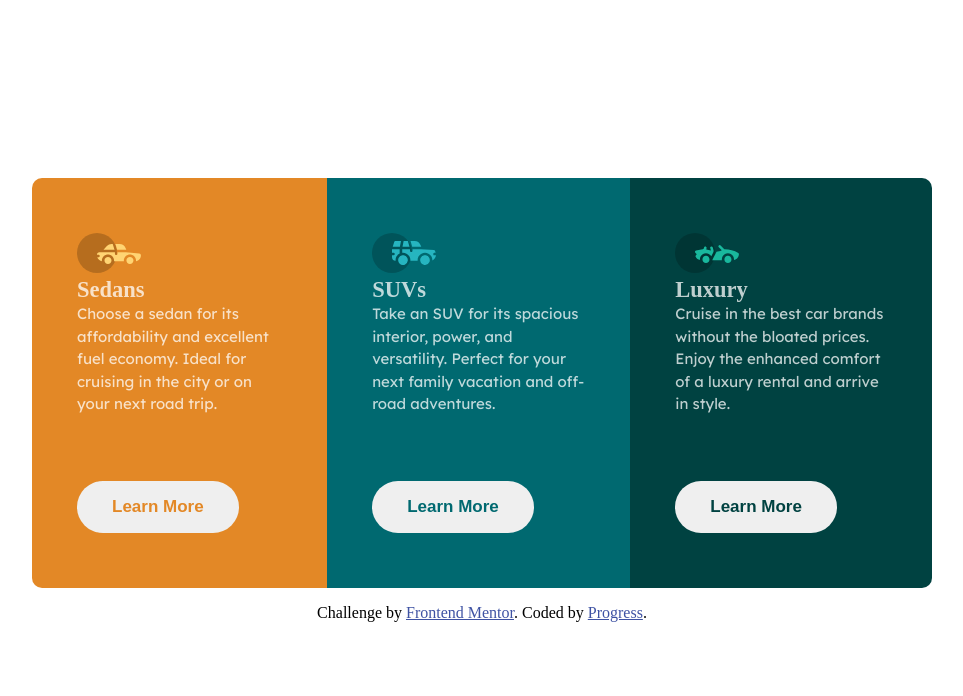
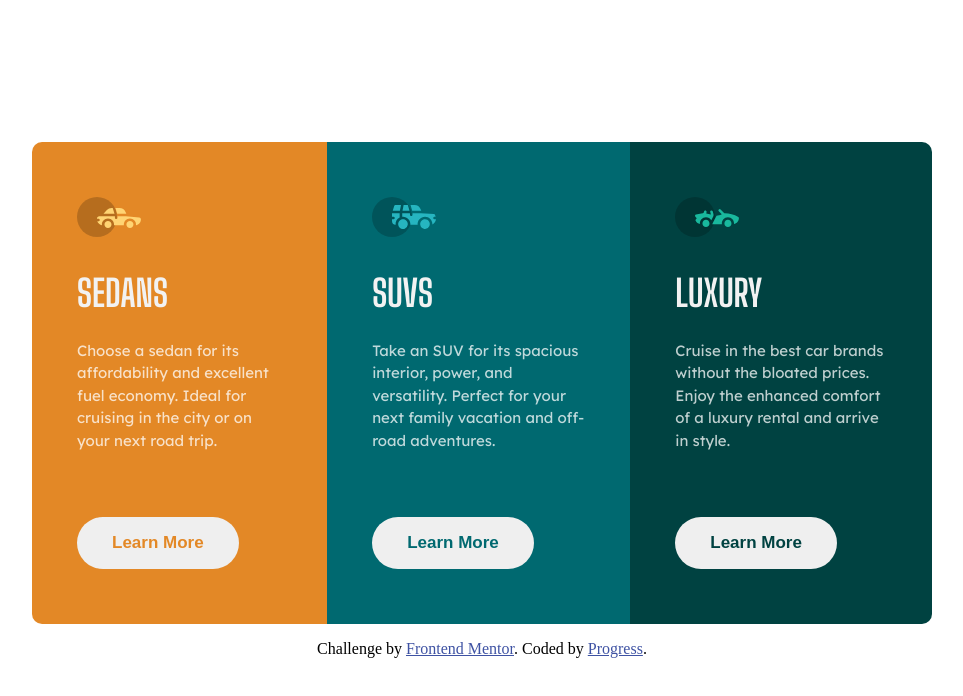
Before and after one commit to Progress2002/3-column-preview-card-component, a website: page index.html in a window 1280 px wide. Shown: the whole page, without its empty margins (158-1121 px from the left). Drawn offline with Linux system fonts and the light colour scheme.

Commit message:
Update styles.css

```diff
--- a/styles.css
+++ b/styles.css
@@ -9,7 +9,7 @@ body {
   font-size: 15px;
 }
 
-h2 {
+h1 {
   font-family: 'Big Shoulders Display', cursive;
   font-weight: 700;
   text-transform: uppercase;
```
